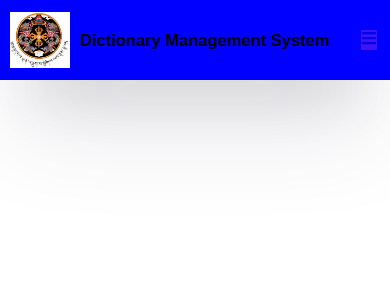
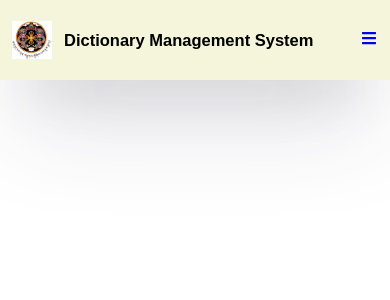
Before and after one commit to kinleyZangmo/DictionaryMS, a React (Create React App) app: page / in a window 390 px wide. Shown: the top 300 px of the page. Built offline with nearby package versions, Linux system fonts and the light colour scheme.

Commit message:
Navbar color

```diff
--- a/src/Components/navbar.css
+++ b/src/Components/navbar.css
@@ -20,7 +20,6 @@
     grid-template-columns: 6rem 1fr 3fr 6fr 6rem ;
     /* grid-template-columns: 5rem 1fr 5fr 11fr 5rem ; */
     background-color: beige;
-    background-color: blue;
     box-shadow: rgba(50, 50, 93, 0.25) 0px 50px 100px -20px,
     rgba(0, 0, 0, 0.3) 0px 30px 60px -30px;
 }
@@ -102,8 +101,10 @@
     .menu-link .hamburger-menu{
         display: block;
         font-size: 2rem;
-        background-color: rgba(137, 43, 226, 0.463);
      }
+     .menu-link .hamburger-menu a{
+
+    }
 
 
 
@@ -111,8 +112,12 @@
 
  @media (max-width: 500px){
 
+    .logo img{
+        width: 40px;
+    }
+
     .main-nav{
-        grid-template-columns: 5rem 2fr 20fr 1fr 1rem ;
+        grid-template-columns: 4rem 2fr 20fr 1fr 1rem ;
     }
 
     .title{
```
